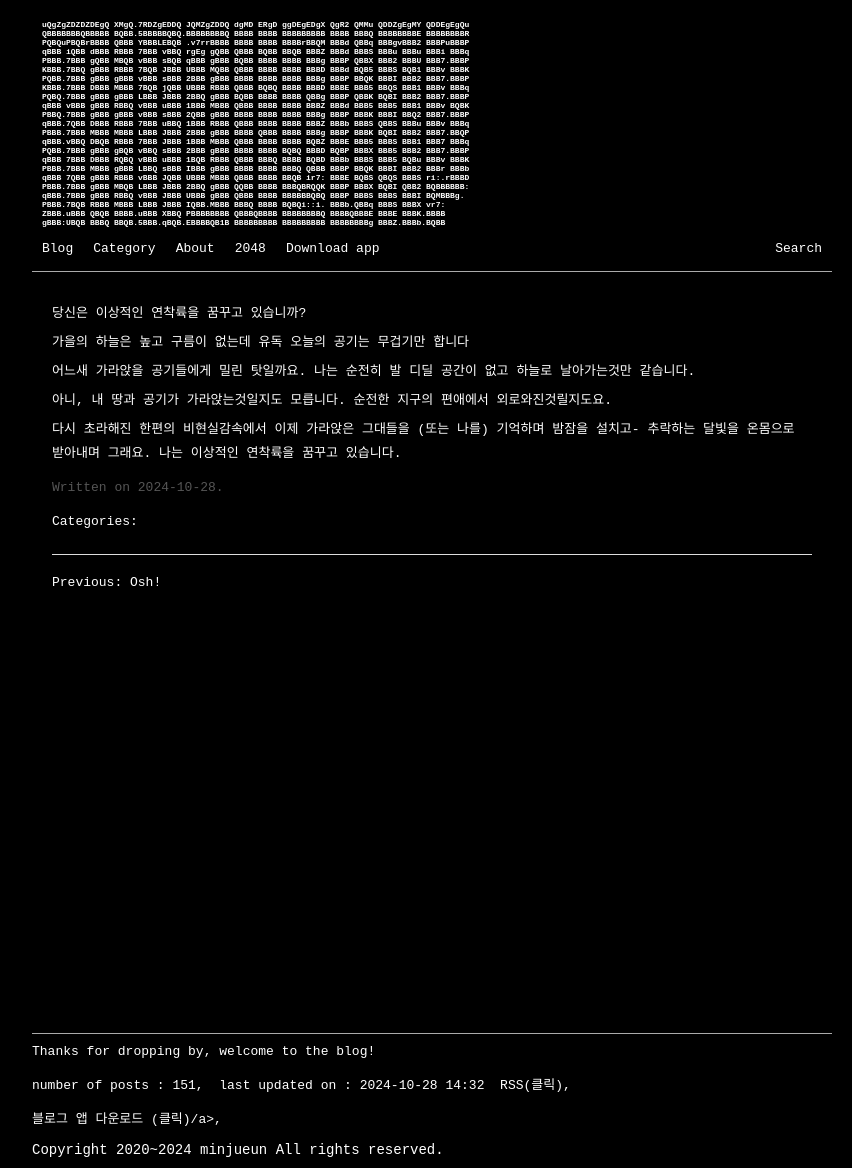
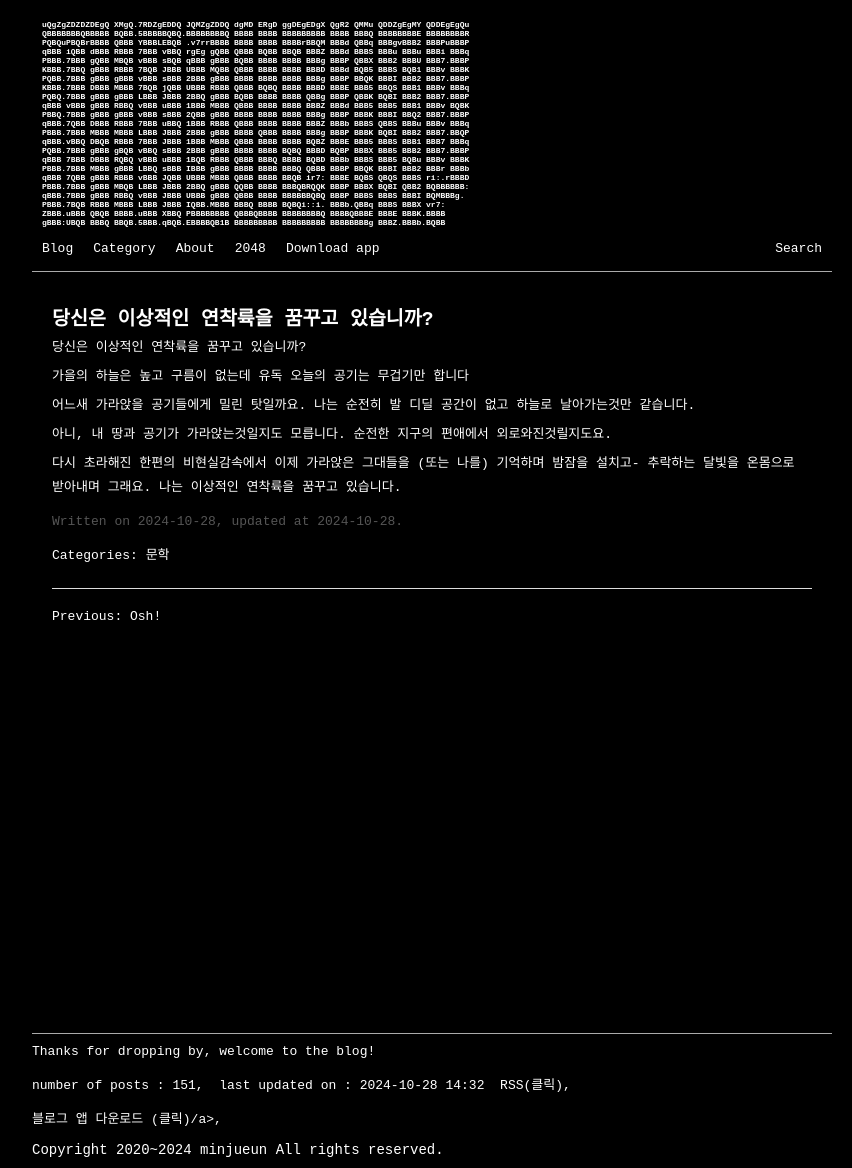
Before and after one commit to whoisrealminjueun/whoisrealminjueun.github.io, a Jekyll site: the page built from _posts/2024-10-28-.md, in a window 1280 px wide. Shown: the whole page, without its empty margins (208-1060 px from the left). Built offline with Jekyll 4.4.1, drawn with Linux system fonts in a browser that asks for light colours; our own code applies the rules of GitHub Pages for plain Markdown files.

Commit message:
Update 2024-10-28-.md

```diff
--- a/_posts/2024-10-28-.md
+++ b/_posts/2024-10-28-.md
@@ -1,3 +1,12 @@
+---
+layout: post
+title:  당신은 이상적인 연착륙을 꿈꾸고 있습니까?
+date:   2024-10-28
+last_modified_at: 2024-10-28
+categories: ["문학"]
+---
+
+
 당신은 이상적인 연착륙을 꿈꾸고 있습니까?
 
 가을의 하늘은 높고 구름이 없는데
```
